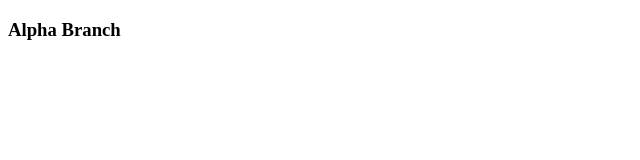
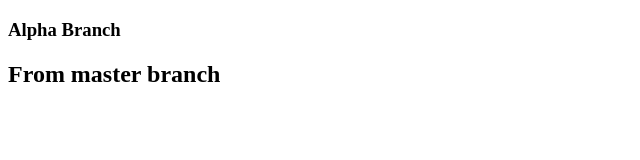
Before and after one commit to venkey8111/GitTutorial, a plain HTML site: page alpha.html in a window 1280 px wide. Shown: the whole page, without its empty margins (0-640 px from the left). Drawn offline with Linux system fonts and the light colour scheme.

Commit message:
Adding Alpha from Master

```diff
--- a/alpha.html
+++ b/alpha.html
@@ -8,5 +8,6 @@
 </head>
 <body>
     <h3>Alpha Branch</h3>
+    <h2>From master branch</h2>
 </body>
 </html>
```
